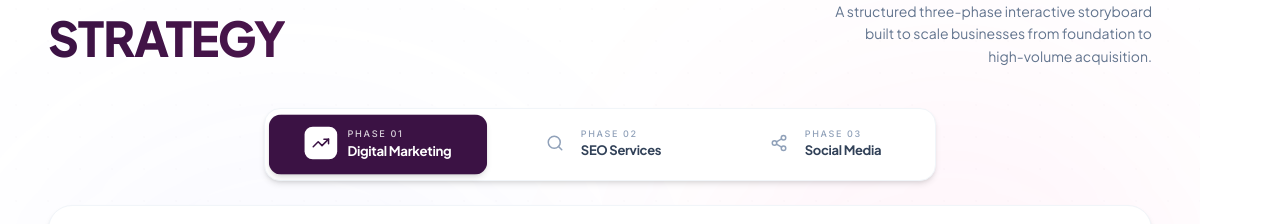
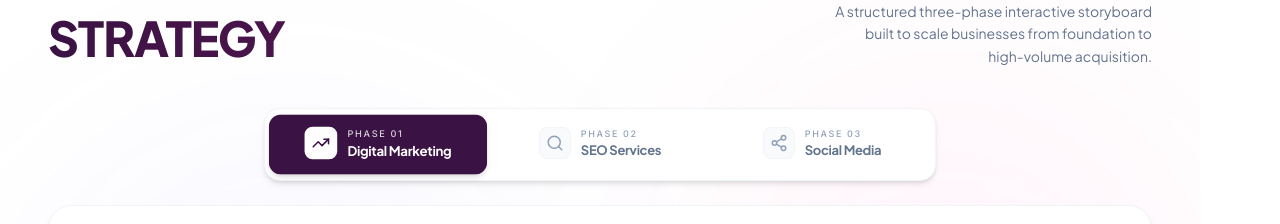
Before and after one commit to charankumardigitalraiz-max/digitalraiz-webiste, a Next.js app: page / in a window 1280 px wide. Shown: the part 2476-2700 px from the top of the page. Built offline with nearby package versions, Linux system fonts and the light colour scheme.

Commit message:
Soften inactive tab states and fix background classes

```diff
--- a/src/components/GrowthSection.tsx
+++ b/src/components/GrowthSection.tsx
@@ -97,16 +97,16 @@ export default function GrowthSection() {
                 <button
                   key={p.id}
                   onClick={() => setActivePhase(p.id)}
-                  className={`flex-1 flex items-center justify-center gap-2.5 py-3 px-4 rounded-xl transition-all duration-300 outline-none cursor-pointer select-none border-b-2 ${isActive
+                  className={`flex-1 flex items-center justify-center gap-2.5 py-3 px-4 rounded-xl transition-all duration-300 outline-none cursor-pointer select-none border-b-2 group ${isActive
                       ? "shadow-md text-white scale-[1.02] border-transparent"
-                      : "text-slate-550 hover:bg-slate-50/70 hover:text-slate-700 border-transparent"
+                      : "text-slate-500 hover:bg-slate-50/70 border-transparent"
                     }`}
                   style={{
                     backgroundColor: isActive ? p.accent : undefined
                   }}
                 >
                   {/* Node Icon Badge */}
-                  <div className={`w-8 h-8 rounded-lg flex items-center justify-center transition-all duration-300 ${isActive ? "bg-white" : "bg-slate-150 text-slate-400"
+                  <div className={`w-8 h-8 rounded-lg flex items-center justify-center transition-all duration-300 ${isActive ? "bg-white" : "bg-slate-50 border border-slate-100 text-slate-400 group-hover:text-slate-600 group-hover:border-slate-200"
                     }`}
                     style={{
                       color: isActive ? p.accent : undefined
@@ -116,12 +116,12 @@ export default function GrowthSection() {
 
                   <div className="text-left hidden sm:block">
                   <span className={`text-[9px] font-mono font-medium uppercase tracking-[0.18em] block transition-colors duration-300 ${
-                    isActive ? "text-white/80" : "text-slate-400"
+                    isActive ? "text-white/80" : "text-slate-400 group-hover:text-slate-500"
                   }`}>
                     Phase {p.id}
                   </span>
                   <span className={`text-xs md:text-[13px] font-bold tracking-tight block mt-0.5 transition-colors duration-300 ${
-                    isActive ? "text-white" : "text-slate-700"
+                    isActive ? "text-white" : "text-slate-500 group-hover:text-slate-800"
                   }`}>
                     {p.label}
                   </span>
```
